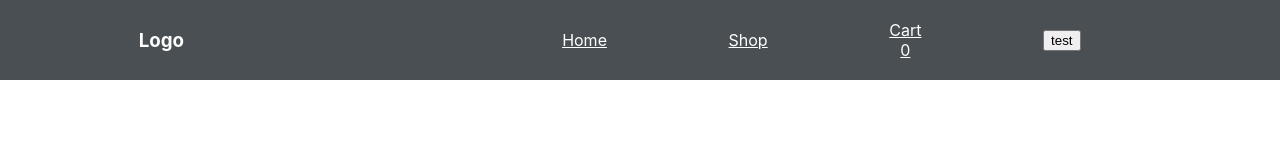
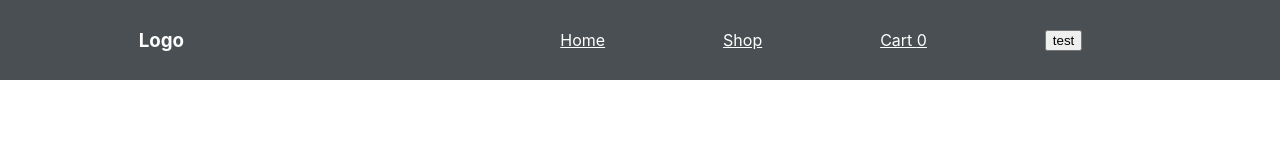
Before and after one commit to itsMe-ThatOneGuy/shopping-cart, a React (Create React App) app: page / in a window 1280 px wide. Shown: the top 160 px of the page. Built offline with nearby package versions, Linux system fonts and the light colour scheme.

Commit message:
Changed: how JSX displays cart quantitiy

```diff
--- a/src/components/Navbar/Navbar.js
+++ b/src/components/Navbar/Navbar.js
@@ -17,10 +17,9 @@ const Navbar = (props) => {
 					<li>Shop</li>
 				</Link>
 				<Link style={navStyle} to={"/cart"}>
-					<span>
-						<li>Cart</li>
-						{props.cartAmount}
-					</span>
+					<li>
+						Cart <span>{props.cartAmount}</span>
+					</li>
 				</Link>
 				<button onClick={() => console.log(props.cartAmount)}>
 					test
```
